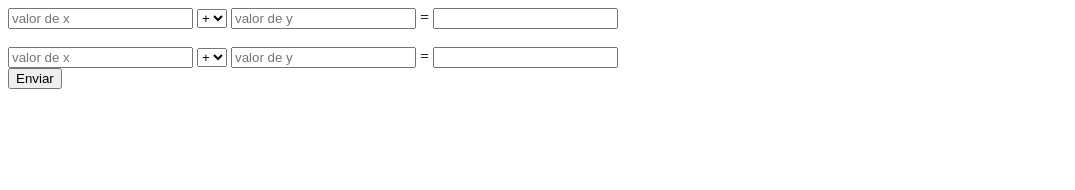
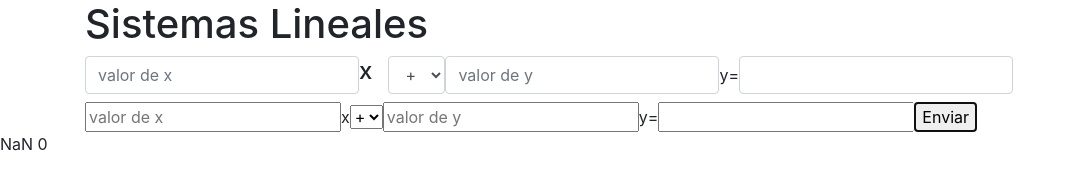
Before and after one commit to pablo-maldonado/sistemaLineal, a plain HTML site: page index.html in a window 1280 px wide. Both pictures are taken after a click on the button "Enviar". Shown: the whole page, without its empty margins (0-1075 px from the left). Drawn offline with nearby package versions, Linux system fonts and the light colour scheme.

Commit message:
LogicReady

```diff
--- a/index.html
+++ b/index.html
@@ -3,30 +3,43 @@
   <head>
     <meta charset="utf-8">
     <script src="https://ajax.googleapis.com/ajax/libs/jquery/3.3.1/jquery.min.js"></script>
-    <title></title>
+    <link rel="stylesheet" href="https://maxcdn.bootstrapcdn.com/bootstrap/4.0.0/css/bootstrap.min.css" integrity="sha384-Gn5384xqQ1aoWXA+058RXPxPg6fy4IWvTNh0E263XmFcJlSAwiGgFAW/dAiS6JXm" crossorigin="anonymous">
+    <title>Ecuacion</title>
   </head>
   <body>
-    <div>
-        <input type="number" name="mult_x_one" value="" placeholder="valor de x">
-        <select id="one" class="" name="">
+    <div class="container">
+      <h1>Sistemas Lineales</h1>
+      <form class="form-inline">
+        <div class="form-group mb-2">
+          <input class="form-control" type="number" name="mult_x_one" value="" placeholder="valor de x">
+          <h4 class="mr-3"> x </h4>
+          <select id="one" class="form-control" name="">
             <option value="+">+</option>
             <option value="-">-</option>
           </select>
-        <input type="number" name="mult_y_one" value="" placeholder="valor de y">
+          <input class="form-control" type="number" name="mult_y_one" value="" placeholder="valor de y">
+          <span> y </span>
           <span>=</span>
-        <input type="number" name="result_one" value="">
-        <br>
-        <br>
+          <input class="form-control" type="number" name="result_one" value="">
+        </div>
+        <div class="form-group">
           <input type="number" name="mult_x_two" value="" placeholder="valor de x">
+          <span>x</span>
           <select id="two" class="" name="">
             <option value="+">+</option>
             <option value="-">-</option>
           </select>
           <input type="number" name="mult_y_two" value="" placeholder="valor de y">
+          <span>y</span>
           <span>=</span>
           <input type="number" name="result_two" value="">
           <br>
+        </div>
         <button id="submit" type="button" name="button">Enviar</button>
+      </form>
+    </div>
+    <div id="result">
+
     </div>
   </body>
   <script type="text/javascript">
@@ -37,14 +50,21 @@
 
   function main() {
     //set variables
+    var operator_one = $( "select#one").val();
+    var operator_two = $( "select#two").val();
     var x1 = $("input[type=number][name=mult_x_one]").val();
     var x2 = $("input[type=number][name=mult_x_two]").val();
     var y1 = $("input[type=number][name=mult_y_one]").val();
+    if (operator_one == '-') {
+      y1 = -y1;
+    }
     var y2 = $("input[type=number][name=mult_y_two]").val();
+    if (operator_two == '-') {
+      y2 = -y2;
+    }
     var r1 = $("input[type=number][name=result_one]").val();
     var r2 = $("input[type=number][name=result_two]").val();;
-    var operator_one = $( "select#one").val();
-    var operator_two = $( "select#two").val();
+    var x, y;
 
     //new values equation_one
     negative_x2 = -x2;
@@ -57,18 +77,44 @@
     var new_y2 = y2*x1;
     var new_r2 = r2*x1;
 
+    y = value_y(new_y1, new_y2, new_r1, new_r2, operator_one);
+    x = value_x(new_x1, new_y1, new_r1, operator_one, y);
+
+    //show result
+    $( "div#result" ).html(x + " " +y);
+    console.log(x, y);
+    // value_x(new_x1, new_y1, new_r1, operator_one, y)
   };
 
-  //REVISAR ESTA FUNCION
-  function value_y(new_y1, new_y2, new_r1, new_r2, operator_one, operator_two) {
+  //Result value of y
+  function value_y(new_y1, new_y2, new_r1, new_r2, operator_one) {
     var result_y, r_total;
-    if (operator_one='+') {
+    if (operator_one = '+') {
       result_y = new_y1 + new_y2;
-    }else {
+    } else {
       result_y = new_y1 - new_y2;
     }
-    r_total = r1 + r2;
+    r_total = (new_r1) + (new_r2);
+    if (r_total == 0 && result_y == 0) {
+      alert('son iguales');
+      y=0
+    } else if (r_total == 0) {
+      y = 0 ;
+    } else {
+      y = r_total / result_y;
+    }
+    return y;
+  }
 
+  //Result value of x
+  function value_x(new_x1, new_y1, new_r1, operator_one, y) {
+    var result_y = new_y1 * y;
+    if (result_y == -0) {
+      result_y = 0;
+    }
+    var r_total = (new_r1) - (result_y);
+    x = r_total / new_x1;
+    return x;
   }
 
   </script>
```
Lines whose indentation alone changed are shown as unchanged.
